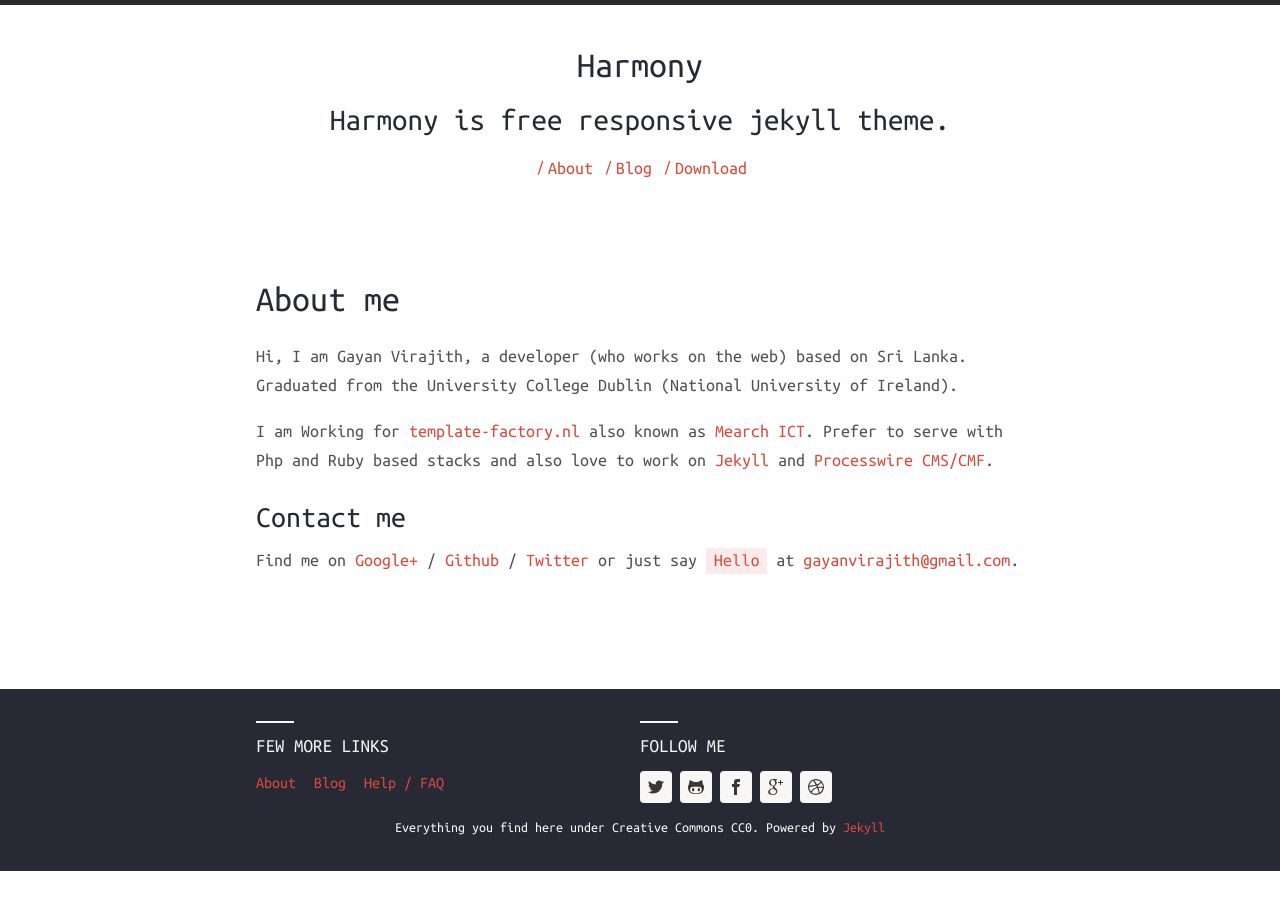
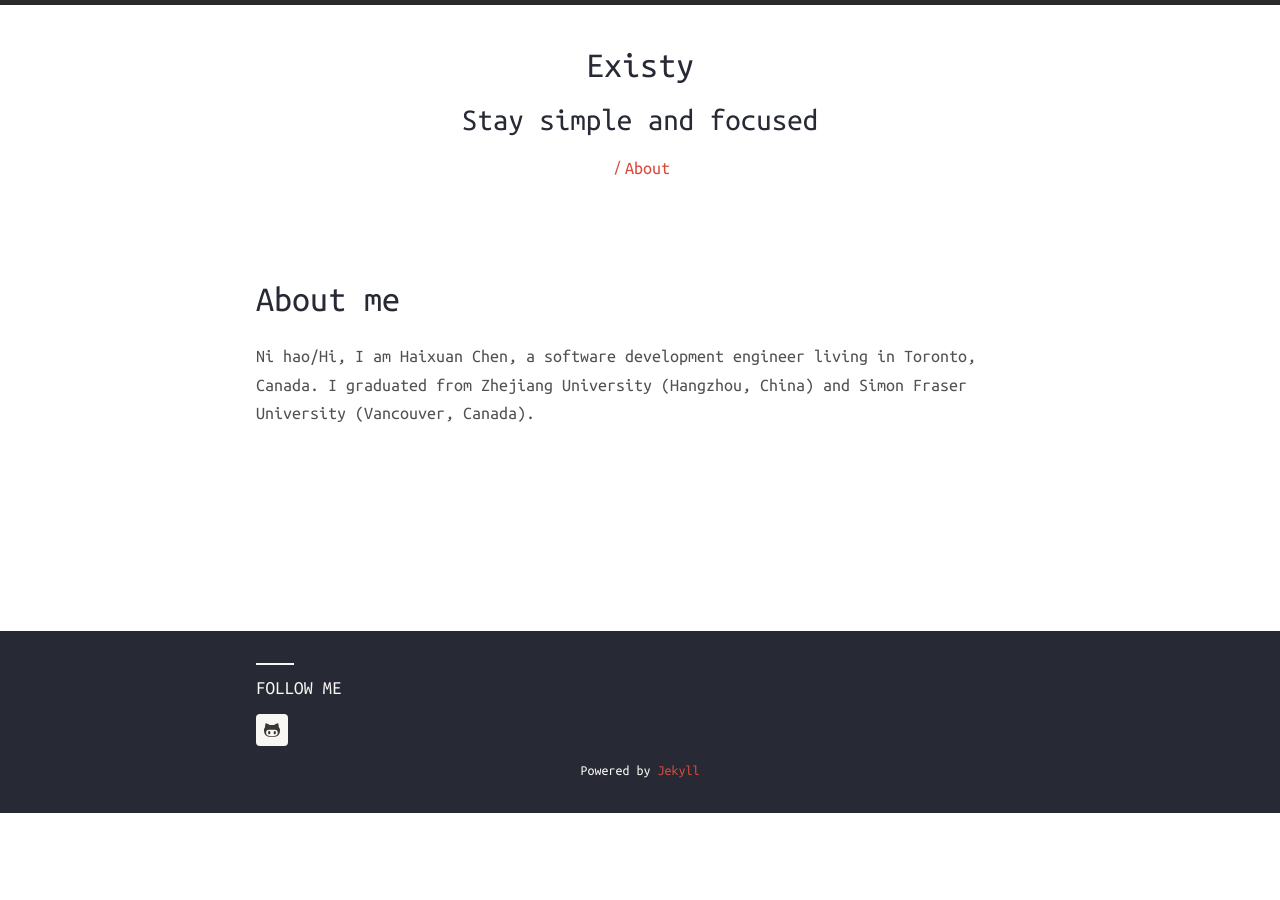
Before and after one commit to haixuanc/haixuanc.github.io, a Jekyll site: the page built from about.md, in a window 1280 px wide. Built offline with Jekyll 4.4.1, drawn with Linux system fonts in a browser that asks for light colours; nearby versions of some CDN libraries.

Commit message:
Updated site

```diff
--- a/_config.yml
+++ b/_config.yml
@@ -11,35 +11,33 @@
 
 # Harmony theme configuration. Please change accordingly.
 harmony:
-  name: Harmony
+  name: Existy
   # Little description about your site
-  description: Harmony is free responsive jekyll theme.
+  description: Stay simple and focused
   # 'meta_description:' Write an awesome description for your new site here.
   # It will appear in your document head meta (for Google search results) and
   # in your feed.xml site description.
   meta_description: > #
-   Harmony is a free responsive jekyll theme by Gayan Virajith
-   and Maheshika Lakmali. Sourced on Github -
-   https://github.com/gayanvirajith/harmony
+    Tips and bits on programming and computer science.
   basetheme: theme-base-01 # pre defined thmes are darken, blue-water, redish.
   author: # Author details
-    name: Gayan Virajith
-    email: gayanvirajith@gmail.com
-    url: http://gayanvirajith.github.io
+    name: Haixuan Chen
+    email: haixuanc@gmail.com
+    url: http://haixuanc.github.io
 
   # Google Analytics key, leave blank to ignore
   google_analytics_key: UA-xxxx-x
 
   # Profile links, leave blank to ignore
   social:
-    github: gayanvirajith
-    twitter: gayanvirajith
-    facebook: gayanvirajith
-    gplus: +GayanVirajith
-    dribble: gayan
-    pinterest:
+    github: haixuanc
+    # twitter: gayanvirajith
+    # facebook: gayanvirajith
+    # gplus: +GayanVirajith
+    # dribble: gayan
+    # pinterest:
   # Toggle disclaimer in footer
-  show_disclaimer: true
+  show_disclaimer: false
 
 # Conversion / Build settings
 markdown:    kramdown
--- a/_includes/footer-links.html
+++ b/_includes/footer-links.html
@@ -1,6 +1,6 @@
+<!--
 <h6>Few more links</h6>
 <ul class="menu">
     <li><a href="{{ '/about' | prepend: site.baseurl | prepend: site.url }}">About</a></li>
-    <li><a href="{{ '/blog' | prepend: site.baseurl | prepend: site.url }}">Blog</a></li>
-    <li><a href="{{ '/faq' | prepend: site.baseurl | prepend: site.url }}">Help / FAQ</a></li>
 </ul>
+-->
--- a/_includes/header-links.html
+++ b/_includes/header-links.html
@@ -2,15 +2,4 @@
 	<li>
 		<a href="{{ '/about' | prepend: site.baseurl | prepend: site.url }}">About</a><span>/</span>
 	</li>
-	<li>
-		<a href="{{ '/blog' | prepend: site.baseurl | prepend: site.url }}">Blog</a><span>/</span>
-	</li>
-	{% if site.harmony.social.github %}
-	<li>
-		<a title="{{ site.harmony.social.github }} on Github"
-			href="https://github.com/gayanvirajith/harmony" target="_blank">
-			Download
-		</a><span>/</span>
-	</li>
-	{% endif %}
 </ul>
--- a/about.md
+++ b/about.md
@@ -4,24 +4,5 @@
 permalink: /about/
 ---
 
-Hi, I am Gayan Virajith, a developer (who works on the web) based on Sri Lanka.
-Graduated from the University College Dublin (National University of Ireland).
-
-I am Working for [template-factory.nl][tf] also known as [Mearch ICT][m].
-Prefer to serve with Php and Ruby based stacks and also love to work
-on [Jekyll][jekyll] and [Processwire CMS/CMF][pw].
-
-### Contact me
-
-Find me on [Google+][google] / [Github][github] / [Twitter][Twitter] or just say `Hello` at
-[gayanvirajith@gmail.com](gayanvirajith@gmail.com).
-
-
-[tf]: http://template-factory.nl
-[m]: http://mearch.com
-[pw]: http://processwire.com
-[pwf]: http://processwire.com/talk
-[jekyll]: http://jekyllrb.com
-[github]: https://github.com/gayanvirajith
-[google]: https://plus.google.com/+GayanVirajith
-[twitter]: https://twitter.com/gayanvirajith
+Ni hao/Hi, I am Haixuan Chen, a software development engineer living in Toronto, Canada.
+I graduated from Zhejiang University (Hangzhou, China) and Simon Fraser University (Vancouver, Canada).
--- a/index.html
+++ b/index.html
@@ -34,6 +34,6 @@
   		{% endfor %}
 	</div>
 	<div class="post-footer">
-		<div class="column-full"><a href="{{ '/blog' | prepend: site.baseurl | prepend: site.url }}">Blog archive</a></div>
+		<div class="column-full"><a href="{{ '/archive' | prepend: site.baseurl | prepend: site.url }}">Blog Archive</a></div>
 	</div>
 </div>
```
Also changed, not shown: archive.md (renamed from blog.md, +1 -1 lines), faq.md (deleted, +0 -13 lines), README.md.
